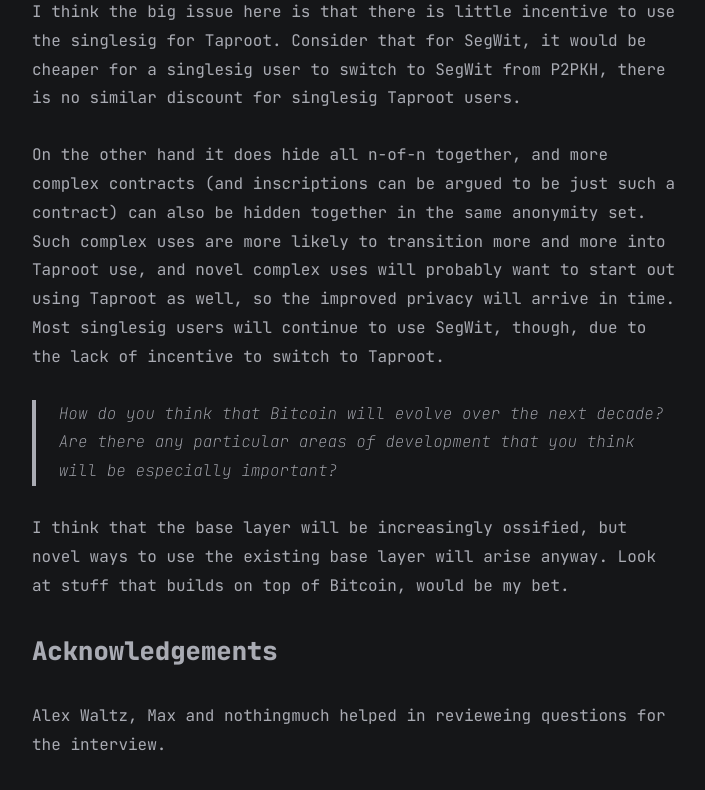
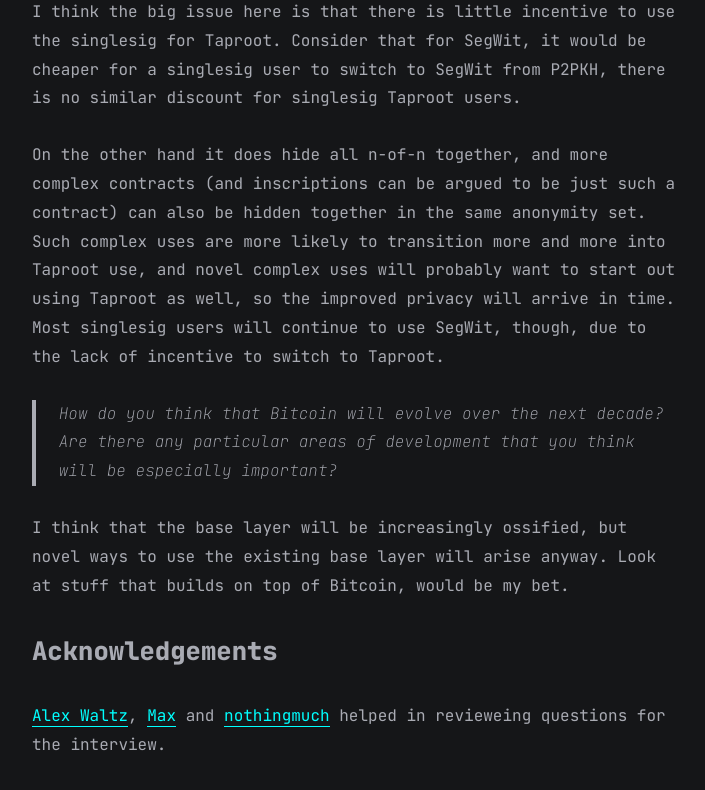
Before and after one commit to consentonchain/blog, a Jekyll site: the page built from all_collections/_posts/2023-03-10-interview-zmnscpxj.md, in a window 1280 px wide and 900 px high, scrolled down 4994 px. Shown: the top 790 px of the window, without its empty margins (283-988 px from the left). Built offline with Jekyll 4.4.1, drawn with Linux system fonts in a browser that asks for light colours; part of the change alters nothing that is shown.

```diff
--- a/all_collections/_posts/2023-03-10-interview-zmnscpxj.md
+++ b/all_collections/_posts/2023-03-10-interview-zmnscpxj.md
@@ -4,9 +4,9 @@ title: Q&A with ZmnSCPxj
 categories: [ZmnSCPxj, bitcoin, privacy]
 ---
 
+![image](https://i.imgur.com/pniZLmv.png)
+
 [ZmnSCPxj](https://zmnscpxj.github.io/) is a randomly-generated Internet person who contributes to bitcoin and lightning. I interviewed them over emails and asked a few question about bitcoin, privacy etc.
-
-![image](https://i.imgur.com/pniZLmv.png)
 
 
 > What are the best practices for good opsec? Any suggestions for new developers interested to contribute to bitcoin?
@@ -108,4 +108,4 @@ Look at stuff that builds on top of Bitcoin, would be my bet.
 
 ### Acknowledgements
 
-Alex Waltz, Max and nothingmuch helped in revieweing questions for the interview.
+[Alex Waltz](https://twitter.com/raw_avocado), [Max](https://twitter.com/maxtannahill) and [nothingmuch](https://twitter.com/not_nothingmuch) helped in revieweing questions for the interview.
```
